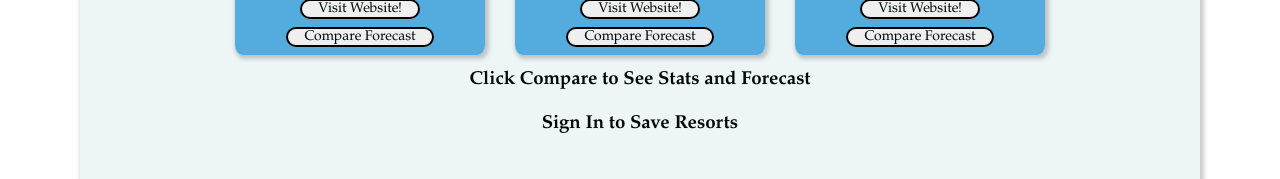
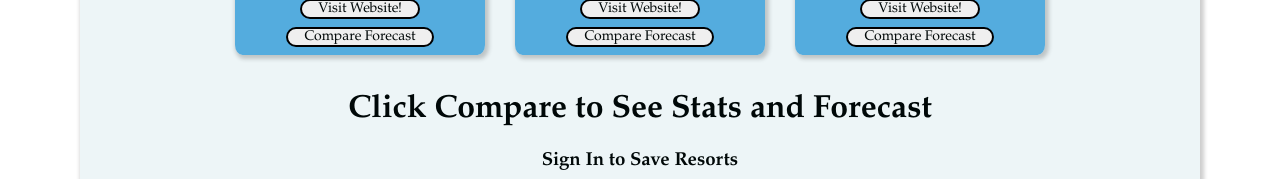
Before and after one commit to Warfunk/mt-ski-resorts, a React (Create React App) app: page / in a window 1280 px wide. Shown: the part 1542-1721 px from the top of the page. Built offline with nearby package versions, Linux system fonts and the light colour scheme.

Commit message:
making headers sequential

```diff
--- a/src/forecastCompare/CompareSnow.js
+++ b/src/forecastCompare/CompareSnow.js
@@ -4,7 +4,7 @@ import { resorts } from '../Resorts/resorts';
 const CompareSnow = ({ snow }) => {
   const resortsToCompare = resorts.filter((resort) => snow.includes(resort.id));
   if (snow.length === 0) {
-    return <h3 className='snow'>Click Compare to See Stats and Forecast</h3>;
+    return <h1 className='snow'>Click Compare to See Stats and Forecast</h1>;
   } else {
     return (
       <div className='compare'>
```
Also changed, not shown: 1 other file (tests, documents, lock files or other folders).
